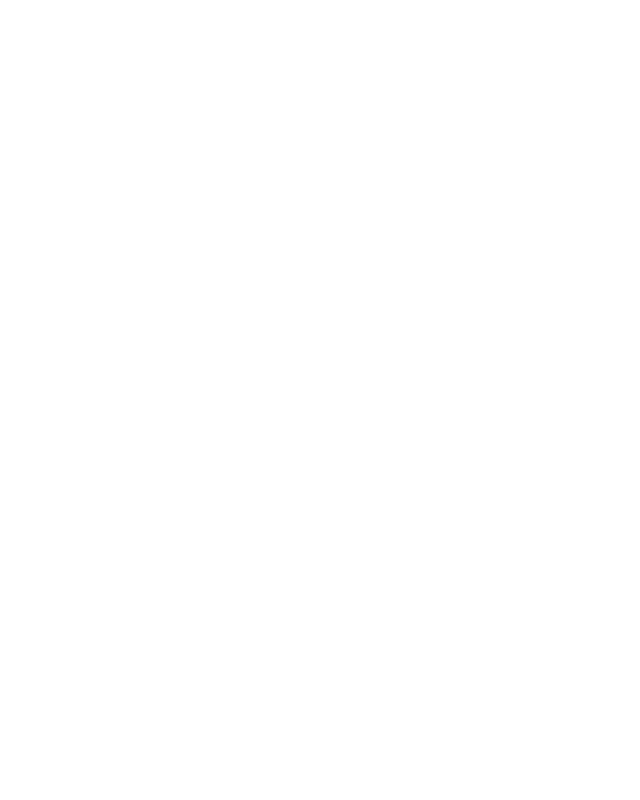
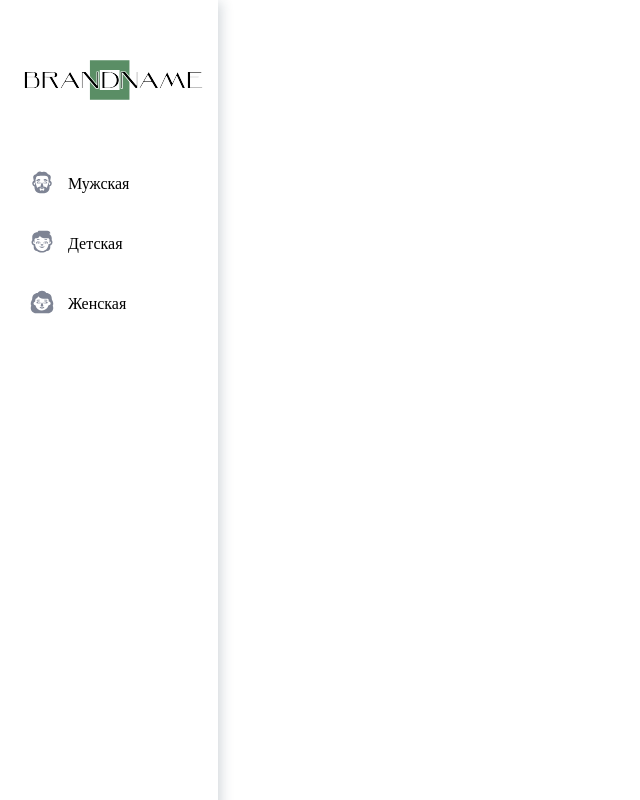
Before and after one commit to Aitula-svg/Gloria-jeans, a React (Vite) app: page / in a window 1280 px wide. Shown: the whole page, without its empty margins (0-640 px from the left). Built offline with nearby package versions, Linux system fonts and the light colour scheme.

Commit message:
side/bar

```diff
--- a/src/App.jsx
+++ b/src/App.jsx
@@ -1,3 +1,9 @@
+import SideBar from "./layout/sidebar/SideBar";
+
 export const App = () => {
-  return <div></div>;
+  return (
+    <div>
+      <SideBar />
+    </div>
+  );
 };
--- a/src/index.css
+++ b/src/index.css
@@ -0,0 +1,5 @@
+* {
+  margin: 0;
+  padding: 0;
+  box-sizing: border-box;
+}
--- /dev/null
+++ b/src/layout/sidebar/SideBAr.jsx
@@ -0,0 +1,38 @@
+import { Container, styled } from "@mui/material";
+import { Icons } from "../../assets";
+import SideBarFilter from "./SideBarFilter";
+import { GENDER } from "../../utils/constants/gender";
+
+const SideBar = () => {
+  return (
+    <StyledDiv>
+      <Container>
+        <StyleIcon />
+      </Container>
+      <div>
+        {GENDER.map((item) => (
+          <SideBarFilter key={item.id} text={item.text} Icon={item.Icon} />
+        ))}
+      </div>
+    </StyledDiv>
+  );
+};
+
+export default SideBar;
+
+const StyledDiv = styled("div")({
+  width: "218px",
+  height: "1101px",
+  margin: "0px",
+  boxShadow: "3px 2px 12px 0px rgba(34, 60, 80, 0.2)",
+  position: "fixed",
+  display: "flex",
+  flexDirection: "column",
+  gap: "50px",
+});
+
+const StyleIcon = styled(Icons.Logo)({
+  width: "180px",
+  height: "40px",
+  marginTop: "60px",
+});
--- /dev/null
+++ b/src/layout/sidebar/SideBarFilter.jsx
@@ -0,0 +1,36 @@
+import { styled } from "@mui/material";
+
+const SideBarFilter = ({ text, Icon }) => {
+  return (
+    <StyleDiv>
+      <IconWrapper>
+        <Icon />
+      </IconWrapper>
+      <span>{text}</span>
+    </StyleDiv>
+  );
+};
+
+export default SideBarFilter;
+
+const StyleDiv = styled("div")({
+  display: "flex",
+  alignItems: "center",
+  gap: "14px",
+  height: "60px",
+  padding: "0px 0px 0px 30px",
+ cursor: "pointer",
+
+  "&:hover": {
+    color: "green",
+    background: "#b0c4b4",
+
+    "& svg path": {
+      fill: "green",
+    },
+  },
+});
+
+const IconWrapper = styled("div")({
+  color: "inherit",
+});
--- /dev/null
+++ b/src/utils/constants/gender.js
@@ -0,0 +1,7 @@
+import { Icons } from "../../assets";
+
+export const GENDER = [
+  { id: 1, text: "Мужская", Icon: Icons.Man },
+  { id: 2, text: "Детская", Icon: Icons.Kids },
+  { id: 3, text: "Женская", Icon: Icons.Woman },
+];
```
Also changed, not shown: src/assets/icon/woman.svg.
